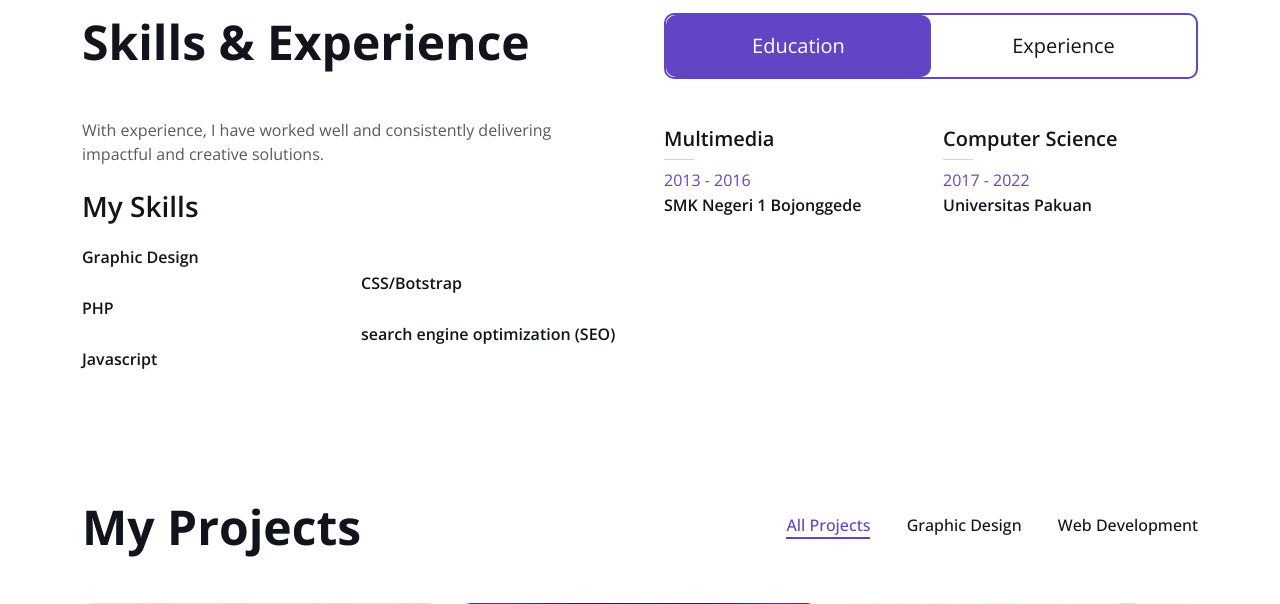
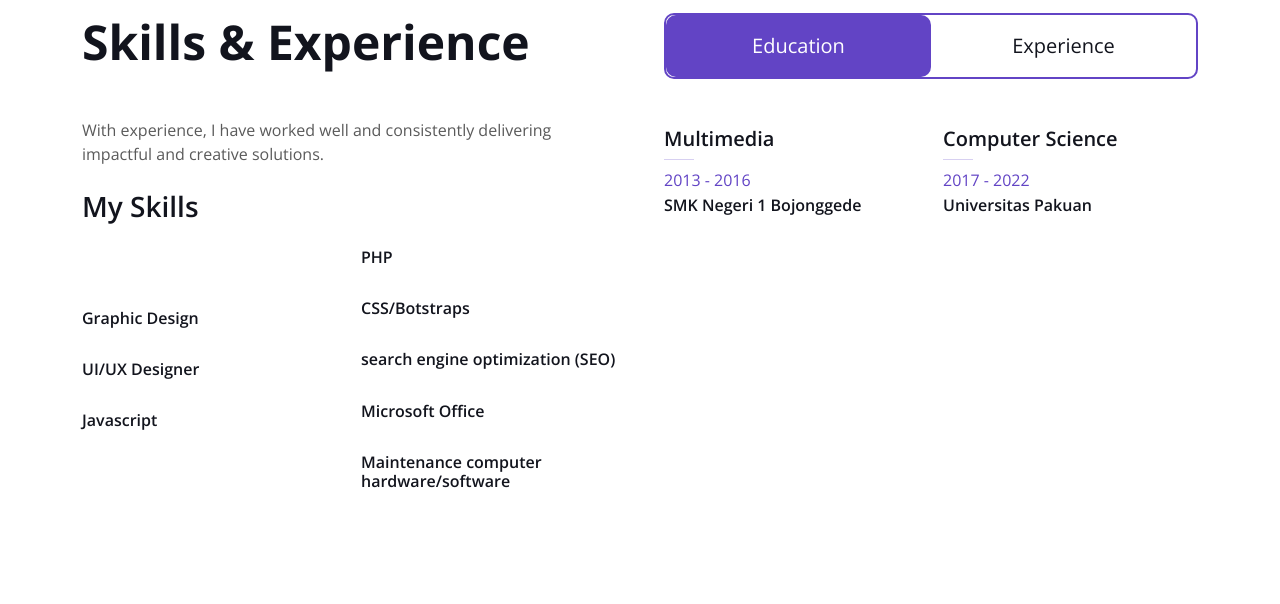
Before and after one commit to mochi165/restufatwian, a PHP site: page / in a window 1280 px wide. Shown: the part 1305-1909 px from the top of the page. Run offline with PHP 8.4, Linux system fonts and the light colour scheme; some libraries are stand-ins or nearby versions.

Commit message:
Update index.php

```diff
--- a/index.php
+++ b/index.php
@@ -125,7 +125,7 @@
                             </div>
                             <div class="skill mb-4">
                                 <div class="d-flex justify-content-between">
-                                    <h6 class="font-weight-bold">PHP</h6>
+                                    <h6 class="font-weight-bold">UI/UX Designer</h6>
                                 </div>
 
                             </div>
@@ -139,19 +139,31 @@
                         <div class="col-md-6">
                             <div class="skill mb-4">
                                 <div class="d-flex justify-content-between">
-                                    <h6 class="font-weight-bold">CSS/Botstrap</h6>
+                                    <h6 class="font-weight-bold">PHP</h6>
                                 </div>
 
                             </div>
-<!--                             <div class="skill mb-4">
+                            <div class="skill mb-4">
                                 <div class="d-flex justify-content-between">
-                                    <h6 class="font-weight-bold">Node.js</h6>
+                                    <h6 class="font-weight-bold">CSS/Botstraps</h6>
                                 </div>
 
-                            </div> -->
+                            </div>
                             <div class="skill mb-4">
                                 <div class="d-flex justify-content-between">
                                     <h6 class="font-weight-bold">search engine optimization (SEO)</h6>
+                                </div>
+
+                            </div>
+                            <div class="skill mb-4">
+                                <div class="d-flex justify-content-between">
+                                    <h6 class="font-weight-bold">Microsoft Office</h6>
+                                </div>
+
+                            </div>
+                            <div class="skill mb-4">
+                                <div class="d-flex justify-content-between">
+                                    <h6 class="font-weight-bold">Maintenance computer hardware/software</h6>
                                 </div>
 
                             </div>
```
